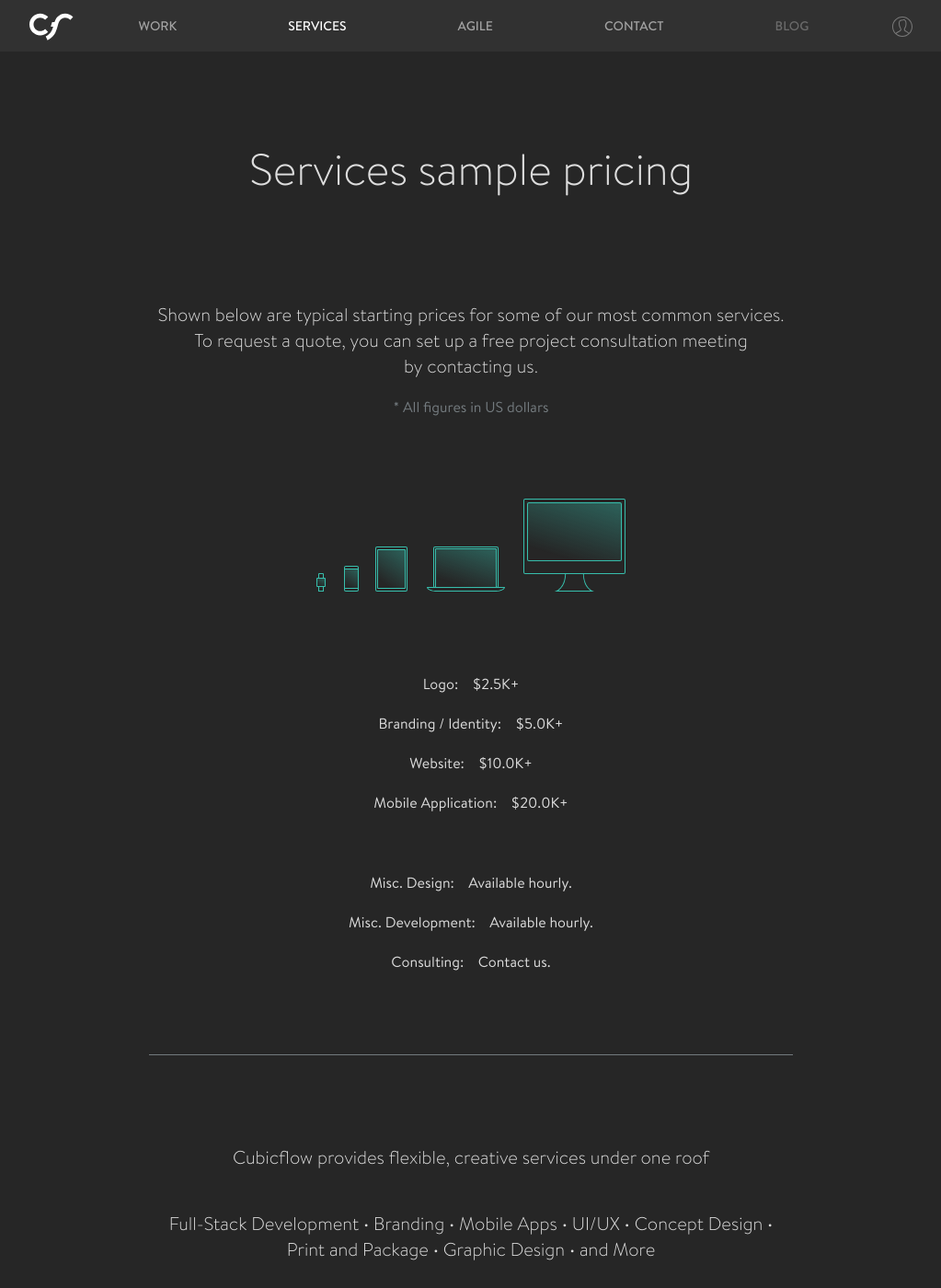
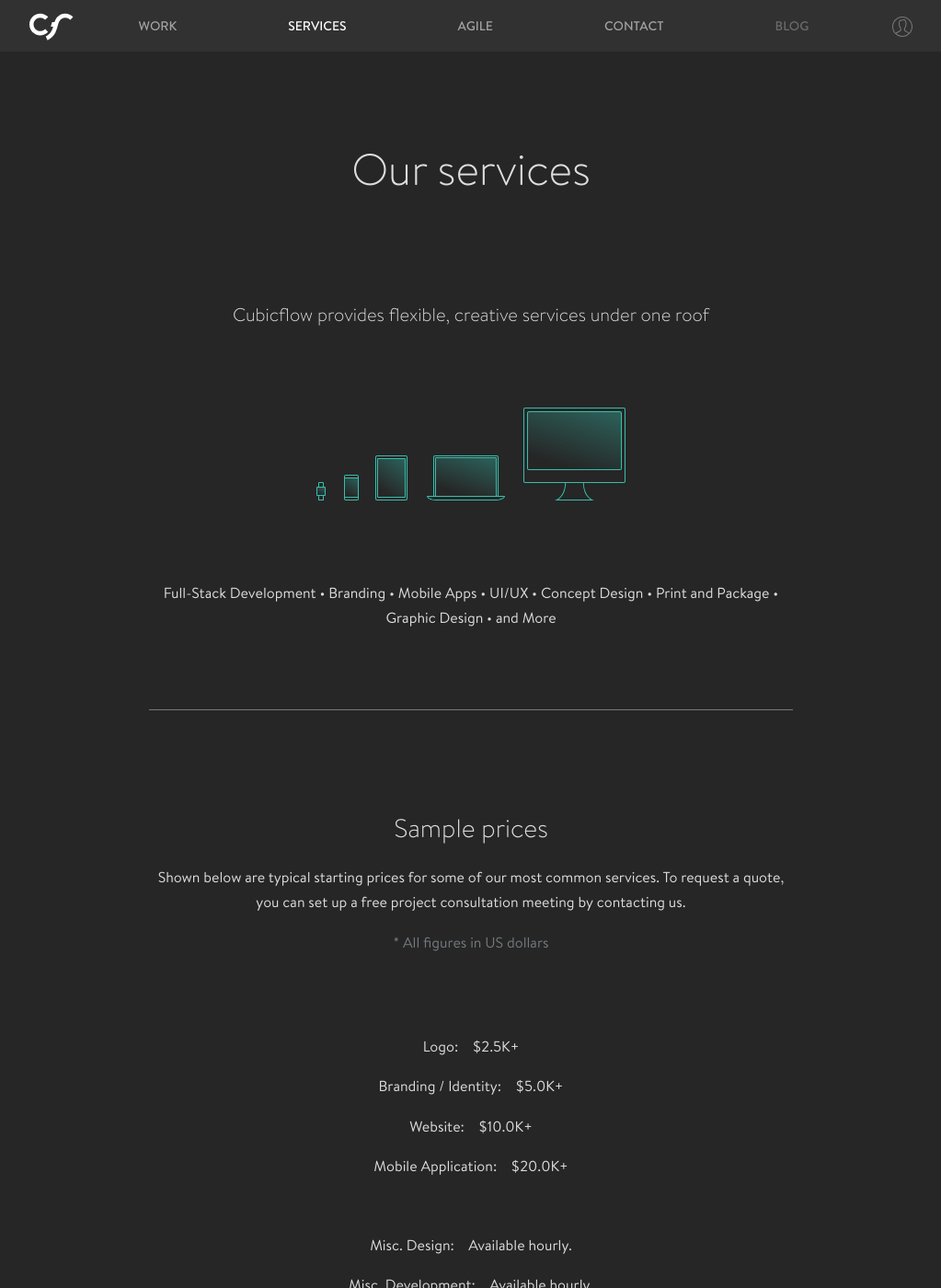
Before and after one commit to cubicflow/cubicflow, a Jekyll site: the page built from _pages/services.md, in a window 1280 px wide and 1400 px high. Shown: the whole window at 92% size, without its empty margins (128-1151 px from the left). Built offline with Jekyll 4.4.1, drawn with Linux system fonts in a browser that asks for light colours; some of the changed text lies outside the part shown.

Commit message:
services page content re-arrange

```diff
--- a/_pages/services.md
+++ b/_pages/services.md
@@ -6,15 +6,29 @@ page_class: services
 description: We are Cubicflow – we create brands and develop one-of-a-kind experiences.
 ---
 
-# Services sample pricing
+# Our services
 
-#### Shown below are typical starting prices for some of our most common&nbsp;services. To&nbsp;request a quote, you&nbsp;can set up a free project consultation meeting by&nbsp;contacting&nbsp;us.
-
-<span style="color:#737A7E">&#42; All figures in US&nbsp;dollars</span>
+#### Cubicflow provides&nbsp;flexible, creative&nbsp;services under one&nbsp;roof
 
 <br><br>
 
 <img src="/assets/img/services/process--devices.svg">
+
+<br><br>
+
+Full-Stack Development   •	  Branding   •   Mobile Apps   • 	 UI/UX   •  	Concept Design   •  	Print and Package   •  	Graphic Design   •  	and&nbsp;More
+
+<br><br>
+
+<div style="border-bottom: 1px solid #737A7E;"></div>
+
+<br><br>
+
+### Sample prices
+
+Shown below are typical starting prices for some of our most common&nbsp;services. To&nbsp;request a quote, you&nbsp;can set up a free project consultation meeting by&nbsp;contacting&nbsp;us.
+
+<span style="color:#737A7E">&#42; All figures in US&nbsp;dollars</span>
 
 <br><br>
 
@@ -38,10 +52,10 @@ Consulting:&nbsp;&nbsp;&nbsp;&nbsp;Contact&nbsp;us.
 
 <div style="border-bottom: 1px solid #737A7E;"></div>
 
+<div style="border-bottom: 1px solid #737A7E;"></div>
+
 <br><br>
 
-#### Cubicflow provides&nbsp;flexible, creative&nbsp;services under one&nbsp;roof
+#### Our team works with a wide variety of development technologies, with something suitable for almost every&nbsp;use&nbsp;case.
 
-#### Full-Stack Development   •	  Branding   •   Mobile Apps   • 	 UI/UX   •  	Concept Design   •  	Print and Package   •  	Graphic Design   •  	and&nbsp;More
-
-<a href="/contact/" class="button">Get in touch</a>
+<a href="/" class="button">Explore Portfolio</a>
```
